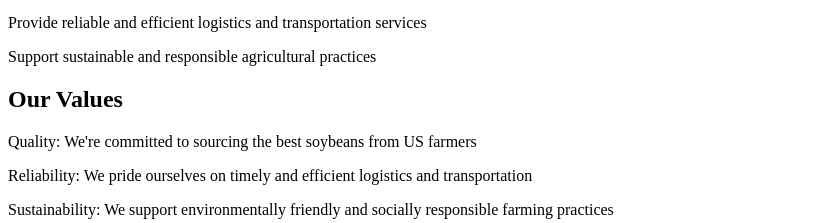
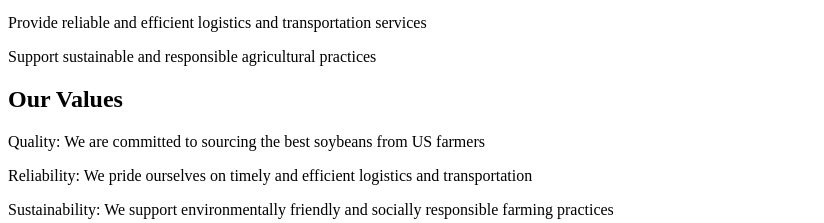
Before and after one commit to eaconcepcion/ciellapp, a Next.js app: page / in a window 1280 px wide. Shown: the part 1044-1267 px from the top of the page, without its empty margins (0-824 px from the left). Built offline with nearby package versions, Linux system fonts and the light colour scheme; no server answers; the database is empty.

Commit message:
Update page.js

```diff
--- a/src/app/page.js
+++ b/src/app/page.js
@@ -50,7 +50,7 @@ export default function Home() {
         />
         <div className="text-gray-500 max-w-md mx-auto mt-4 flex flex-col gap-4">
           <p>
-          Quality: We're committed to sourcing the best soybeans from US farmers
+          Quality: We are committed to sourcing the best soybeans from US farmers
           </p>
           <p>
           Reliability: We pride ourselves on timely and efficient logistics and transportation
```
